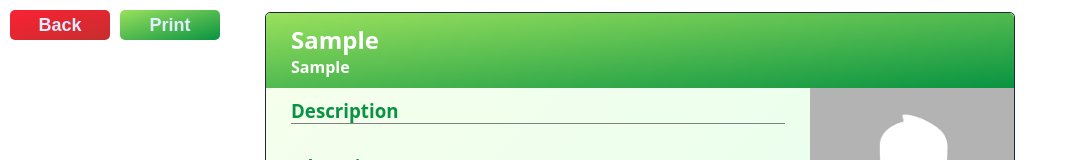
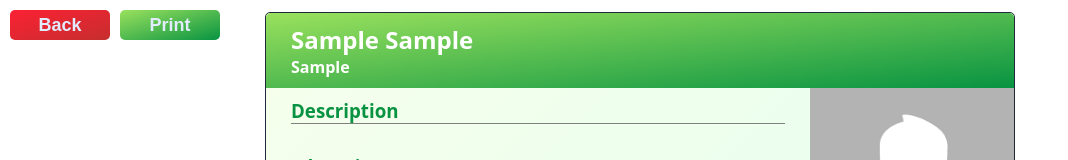
Before and after one commit to ilicc-sara/CV-Creator, a React (Vite) app: page / in a window 1280 px wide. Both pictures are taken after typing "Sample", "Sample", "Sample", "Sample", "5551234", "name@example.com" into the empty fields and a click on the button "Preview". Shown: the top 160 px of the page, without its empty margins (0-1068 px from the left). Built offline with nearby package versions, Linux system fonts and the light colour scheme.

Commit message:
react-to-print

```diff
--- a/package.json
+++ b/package.json
@@ -11,7 +11,8 @@
   },
   "dependencies": {
     "react": "^19.1.0",
-    "react-dom": "^19.1.0"
+    "react-dom": "^19.1.0",
+    "react-to-print": "^3.1.0"
   },
   "devDependencies": {
     "@eslint/js": "^9.25.0",
--- a/src/App.jsx
+++ b/src/App.jsx
@@ -4,8 +4,14 @@ import PersonalInfo from "./PersonalInfo";
 import EducationInfo from "./EducationInfo";
 import ExperienceInfo from "./ExperienceInfo";
 import Button from "./Button";
+import { useRef } from "react";
+import { useReactToPrint } from "react-to-print";
 
 function App() {
+  const componentRef = useRef();
+  const handlePrint = useReactToPrint({
+    content: () => componentRef.current,
+  });
   const [previewCV, setPreviewCV] = useState(false);
 
   const [cv, setCV] = useState({
@@ -45,9 +51,7 @@ function App() {
 
   function handleSubmit(e) {
     e.preventDefault();
-
-    // console.log(cv);
-
+    console.log(cv);
     setPreviewCV(true);
   }
 
@@ -246,9 +250,12 @@ function App() {
       )}
 
       {previewCV && (
-        <div className="preview-page">
+        <div className="preview-page" ref={componentRef}>
           <nav className="nav">
-            <h2> {cv.personalInfo.firstName} </h2>
+            <h2>
+              {" "}
+              {cv.personalInfo.firstName} {cv.personalInfo.lastName}{" "}
+            </h2>
             <h4> {cv.personalInfo.title} </h4>
           </nav>
 
@@ -330,7 +337,7 @@ function App() {
             Back
           </button>
 
-          <button className="print-btn" onClick={() => setPreviewCV(false)}>
+          <button className="print-btn" onClick={handlePrint}>
             Print
           </button>
         </div>
```
Also changed, not shown: 1 other file (tests, documents, lock files or other folders).
